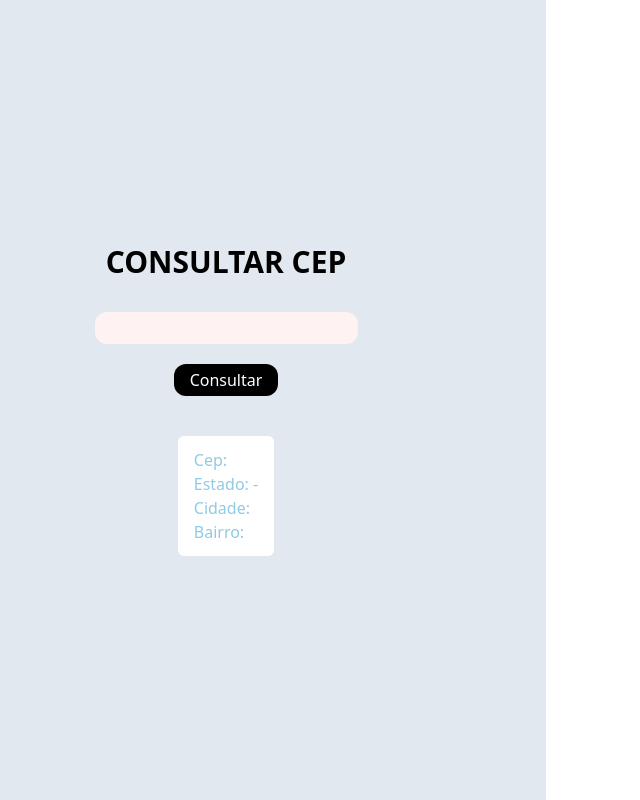
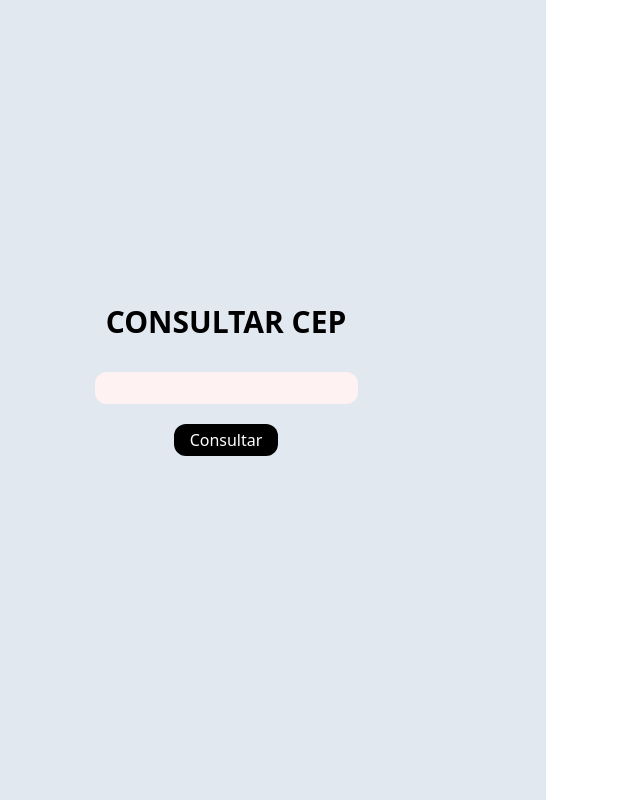
Before and after one commit to breno-facanha/CONSUMO_CEP_API, a React (Vite) app: page / in a window 1280 px wide. Shown: the whole page, without its empty margins (94-734 px from the left). Built offline with nearby package versions, Linux system fonts and the light colour scheme.

Commit message:
adicionar a ul quando estiver valor - usando Object.keys

```diff
--- a/src/App.jsx
+++ b/src/App.jsx
@@ -46,6 +46,7 @@ function App() {
           </button>
         </div>
         <div className="dados w-[400px] mt-10 flex justify-center items-center">
+          {Object.keys(consulta).length > 0 && (
             <ul className='text-left border-2 px-4 py-3 rounded-md bg-white border-none text-[#91CAE3]'>
               <li>Cep: {consulta.cep}</li>
               <li>Estado: {consulta.estado} - {consulta.uf}</li>
@@ -53,6 +54,7 @@ function App() {
               <li>Bairro: {consulta.bairro}</li>
               <li>{consulta.logradouro}</li>
             </ul>
+          )}
         </div>
       </div>
       <div className="ladoDiretiro w-[50%] flex justify-center items-center h-screen bg-white">
```
Lines whose indentation alone changed are shown as unchanged.
